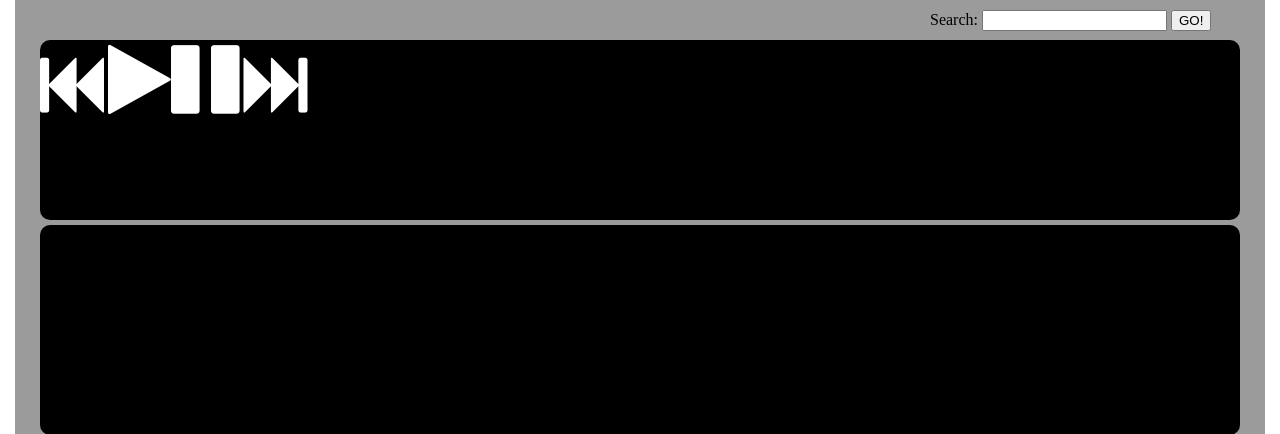
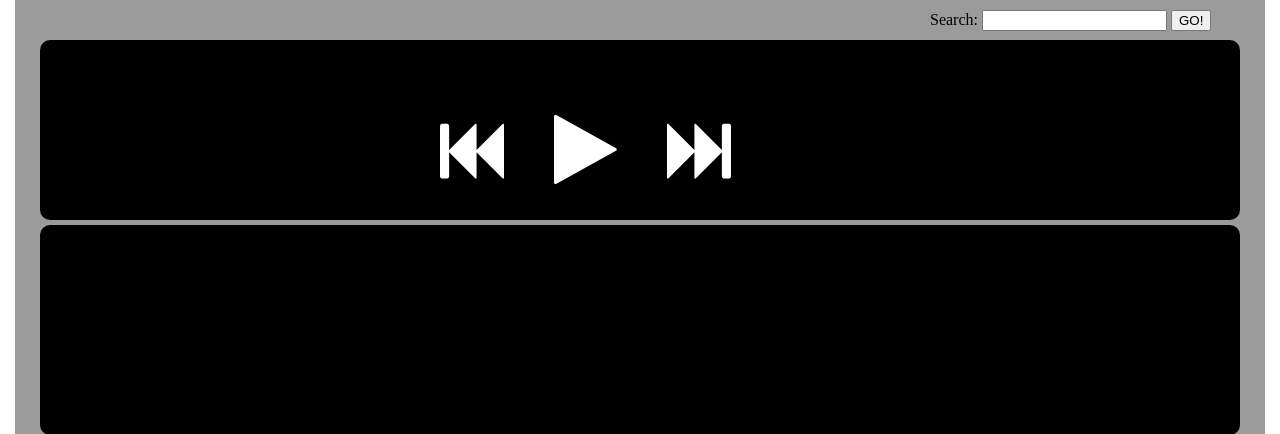
Before and after one commit to shweetshourpowk/MusicProject, a PHP site: page / in a window 1280 px wide. Shown: the top 434 px of the page. Run offline with PHP 8.4, Linux system fonts and the light colour scheme; some libraries are stand-ins or nearby versions.

Commit message:
trying to get the play and pause button to toggle to the other.

```diff
--- a/css/styles.css
+++ b/css/styles.css
@@ -64,6 +64,36 @@ html {
   position: relative;
   top: 40px;
 }
+#playArea #back {
+  float: left;
+  margin-top: 80px;
+  margin-right: 50px;
+  margin-left: 400px;
+}
+#playArea #playPause {
+  height: 50px;
+  float: left;
+  margin-top: 70px;
+  margin-right: 50px;
+}
+#playArea .playOn {
+  display: inline;
+}
+#playArea .playOff {
+  display: none;
+}
+#playArea .pauseOn {
+  display: inline;
+  width: 50px;
+  height: 50px;
+}
+#playArea .pauseOff {
+  display: none;
+}
+#playArea #forward {
+  float: left;
+  margin-top: 80px;
+}
 #searchArea {
   width: 300px;
   float: right;
--- a/index.html
+++ b/index.html
@@ -24,10 +24,10 @@
     <!-- This is where the music player will be i.e. play button, scrubber, back and forward buttons -->
     <div id="playArea">
 
-        <span id="back"><i class="fa fa-fast-backward fa-4x fa-inverse"></i></span>
-        <span id="playPause"><i class="fa fa-play fa-5x fa-inverse"></i><i class="fa fa-pause fa-5x fa-inverse"></i></span>
-        <span id="forward"><i class="fa fa-fast-forward fa-4x fa-inverse"></i></span><br>
-        <span id="timeLapse"></span>
+        <div id="back"><i class="fa fa-fast-backward fa-4x fa-inverse"></i></div>
+        <div id="playPause"><span id="play" class="playOn"><i class="fa fa-play fa-5x fa-inverse"></i></span><span id="pause" class="pauseOff"> <i class="fa fa-pause fa-5x fa-inverse pauseOn pauseOff"></i></span></div>
+        <div id="forward"><i class="fa fa-fast-forward fa-4x fa-inverse"></i></div><br>
+        <div id="timeLapse"></div>
 
     </div>
 
--- a/js/main.js
+++ b/js/main.js
@@ -1,7 +1,9 @@
 
 var songs;
 var show;
-var play = $("#playPause");
+var playPause = $("#playPause");
+var play = $("#play");
+var pause = $("#pause");
 
 $(document).ready(function(){
 
@@ -37,13 +39,20 @@ $(document).ready(function(){
             //  playPause(event);
             //});
 
-            play.click(function() {
+            playPause.click(function() {
                  if (myAudio.paused == false) {
-                    myAudio.pause();
+                     myAudio.pause();
+                     if ((play).hasClass('playOn')) {
+                         (pause).removeClass('pauseOff').addClass('pauseOn');
+                         //(play).removeClass('playOn').addClass('playOff');
+                     }
 
                  } else {
                      myAudio.play();
-
+                     if ((pause).hasClass('pauseOn')) {
+                         (play).removeClass('playOff').addClass('playOn');
+                         (pause).removeClass('pauseOn').addClass('pauseOff');
+                     }
                  }
             });
 
--- a/less/play.less
+++ b/less/play.less
@@ -6,23 +6,43 @@
   margin: 0 auto;
   position: relative;
   top: 40px;
-//  margin-bottom: 40px;
 
 
   #back {
-
+    float: left;
+    margin-top: 80px;
+    margin-right: 50px;
+    margin-left: 400px;
   }
 
-  #play {
-
+  #playPause {
+    height: 50px;
+    float: left;
+    margin-top: 70px;
+    margin-right: 50px;
   }
 
-  #pause {
+  .playOn {
+    display: inline;
+  }
 
+  .playOff {
+    display: none;
+  }
+
+  .pauseOn {
+    display: inline;
+    width: 50px;
+    height: 50px;
+  }
+
+  .pauseOff {
+    display: none;
   }
 
   #forward {
-
+    float: left;
+    margin-top: 80px;
   }
 
   #timeLapse {
```
Also changed, not shown: json/data.json (+56 -29 lines).
